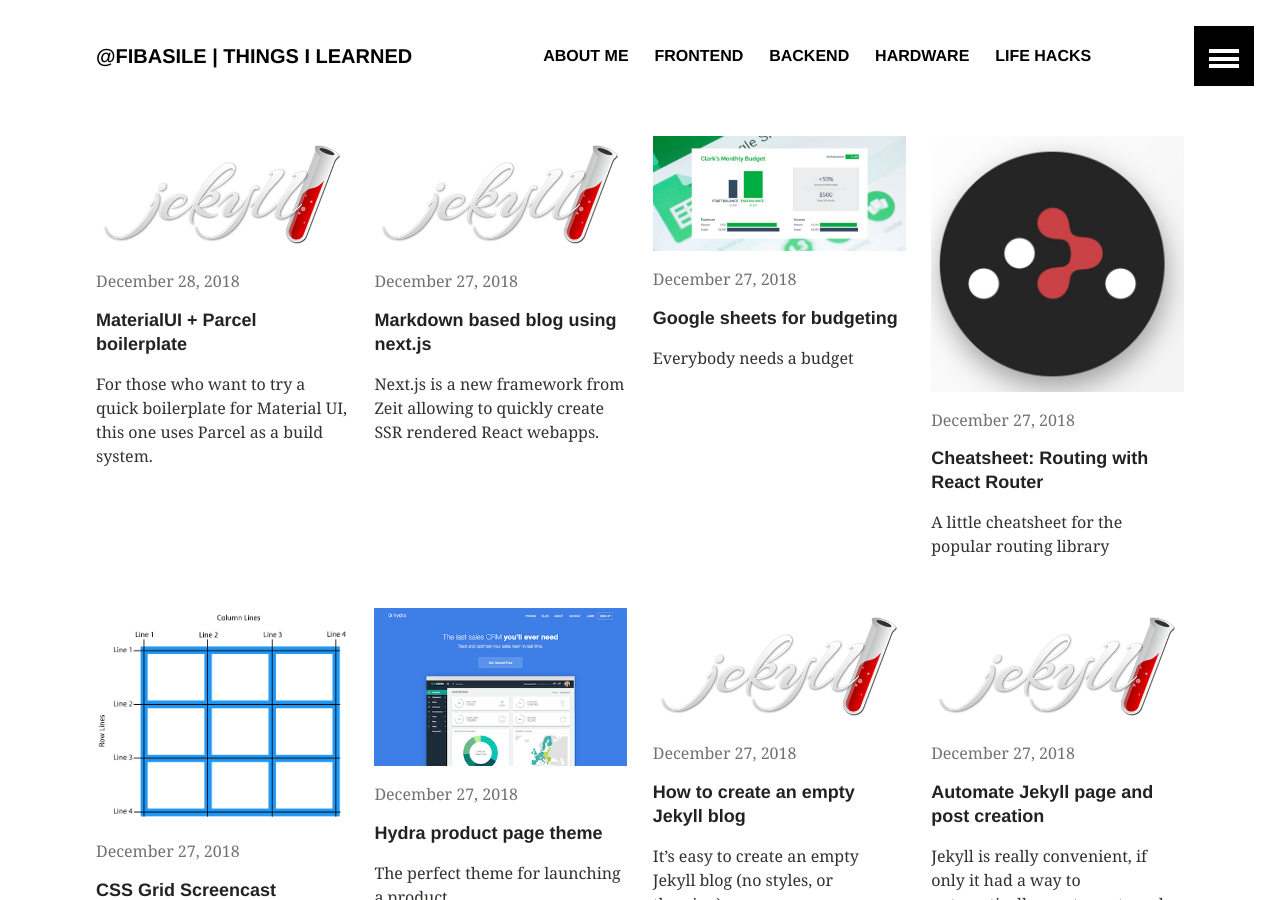
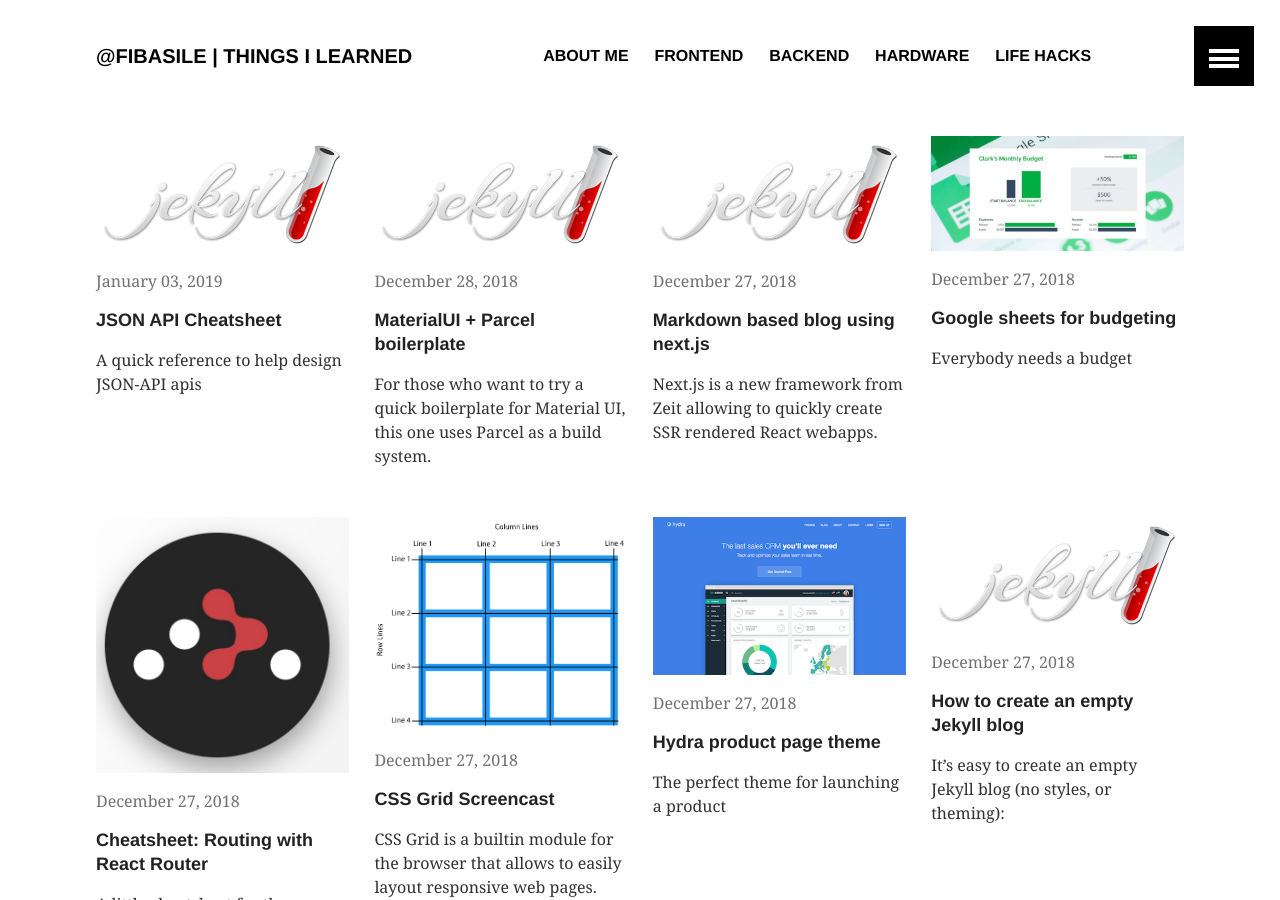
Before and after one commit to fibasile/til, a Jekyll site: the page built from index.md, in a window 1280 px wide and 900 px high. Built offline with Jekyll 4.4.1, drawn with Linux system fonts in a browser that asks for light colours.

Commit message:
Update and rename jsonapi-cheatsheet.md to 2019-01-03-jsonapi-cheatsheet.md

```diff
--- a/_posts/backend/jsonapi-cheatsheet.md
+++ b/_posts/backend/2019-01-03-jsonapi-cheatsheet.md
@@ -1,7 +1,12 @@
 ---
 title: JSON API Cheatsheet
 layout: article
+categories: backend
+excerpt: A quick reference to help design JSON-API apis
+tags: [ "json-api", "backend" ]
 ---
+
+
 # JSON-API Cheatsheet
 
 ## Introduction
```
